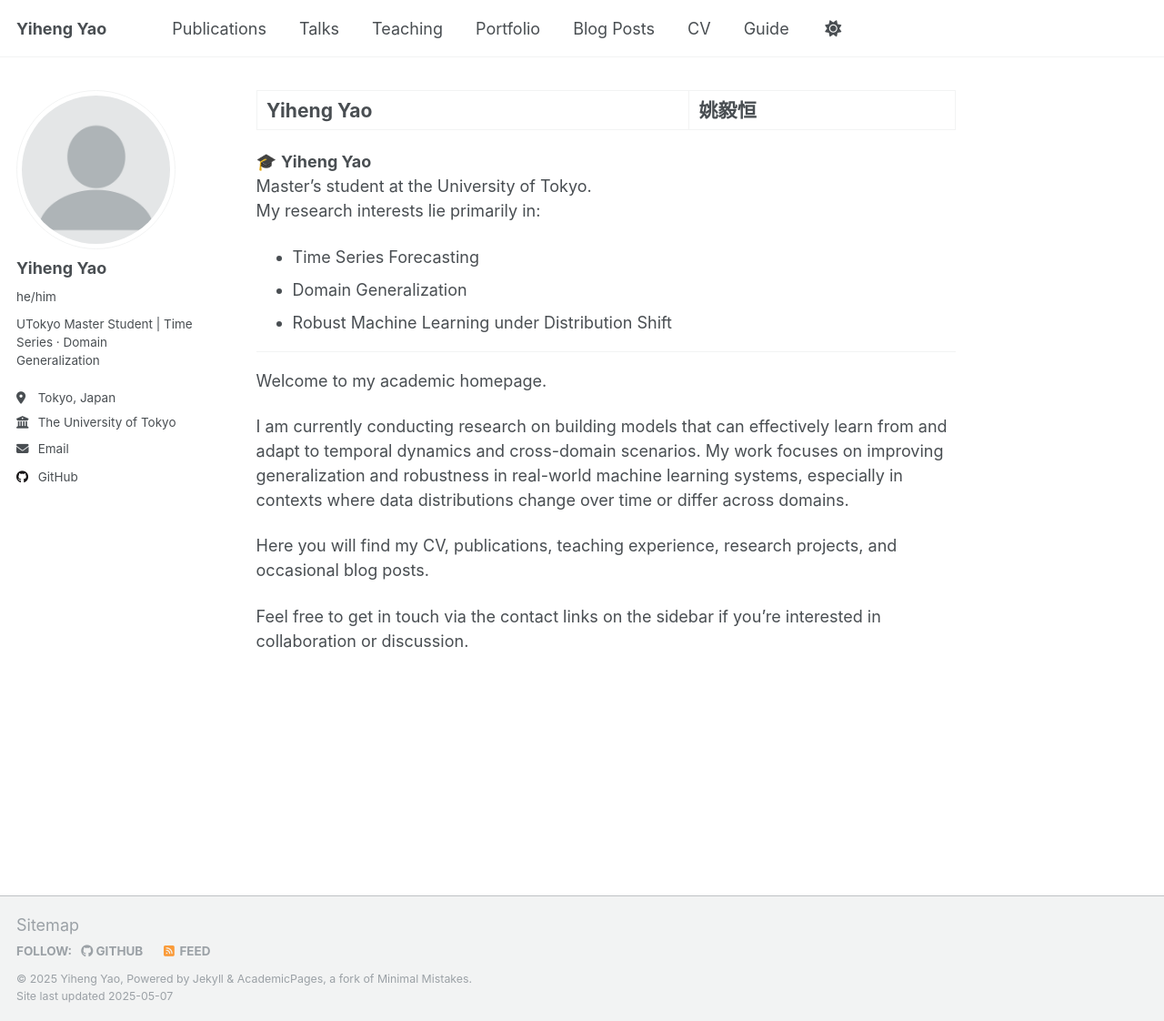
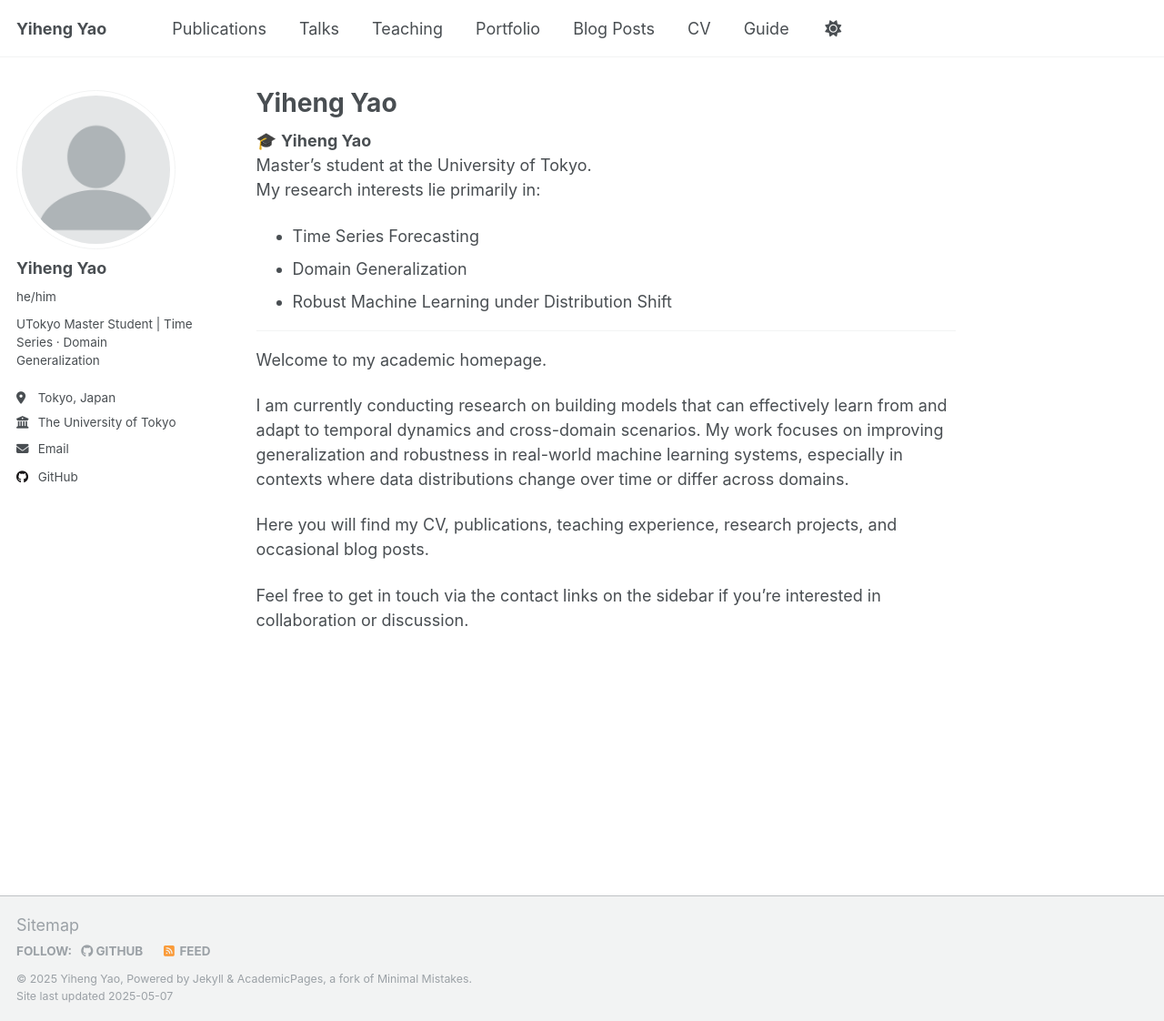
Before and after one commit to nidhogg12323/nidhogg12323.github.io, a Jekyll site: the page built from _pages/about.md, in a window 1280 px wide and 1122 px high. Shown: the whole window at 91% size. Built offline with Jekyll 4.4.1, drawn with Linux system fonts in a browser that asks for light colours.

Commit message:
Update about.md

```diff
--- a/_pages/about.md
+++ b/_pages/about.md
@@ -1,6 +1,6 @@
 ---
 permalink: /
-title: "Yiheng Yao | 姚毅恒"
+title: "Yiheng Yao"
 author_profile: true
 redirect_from:
   - /about/
```
